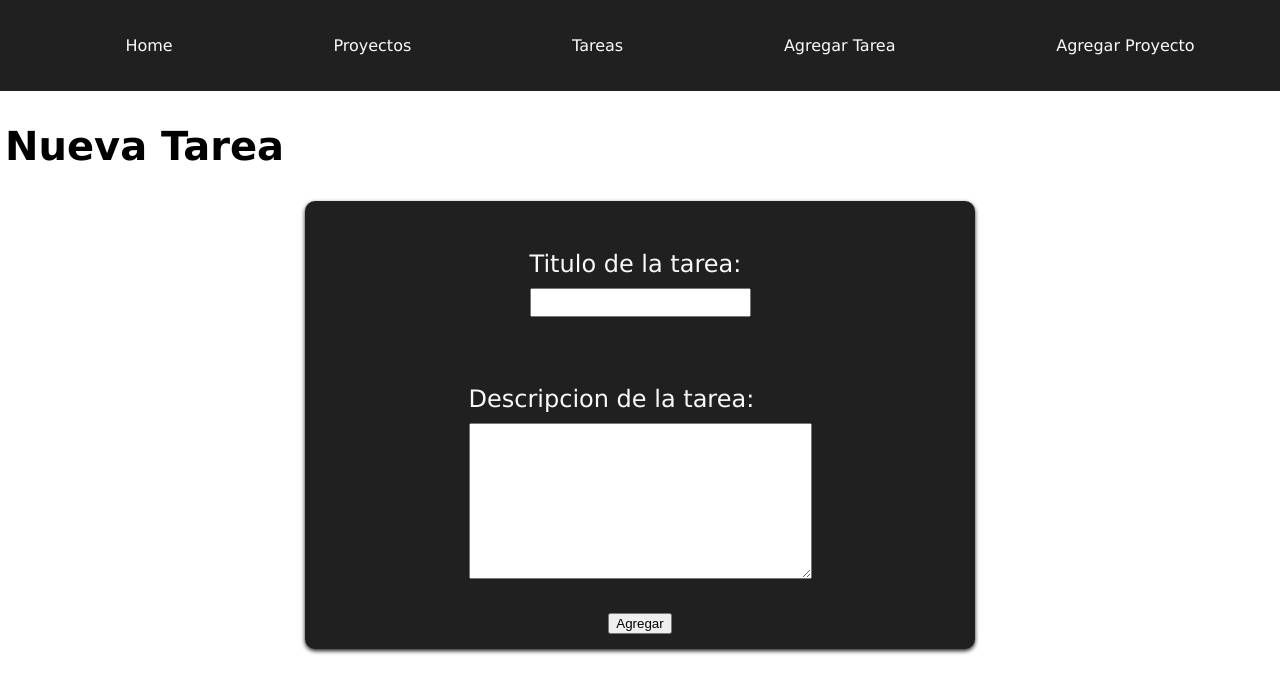
After one commit to Lisandrocba/ProyectoUnoPython, a Django app: page /newtask/ in a window 1280 px wide. The commit adds this page. Shown: the top 693 px of the page. Run offline with Django 5.2, Linux system fonts and the light colour scheme.

Commit message:
creando carga de proyectos y modificacion de rutas a traves de prop name

```diff
--- /dev/null
+++ b/myapp/forms.py
@@ -0,0 +1,8 @@
+from django import forms
+
+class formNewTask(forms.Form):
+    title = forms.CharField(label='Titulo de la tarea', max_length=200)
+    description = forms.CharField(label='Descripcion de la tarea' , widget=forms.Textarea)
+
+class formNewProject(forms.Form):
+    name = forms.CharField(label='Titulo del proyecto', max_length=200)
--- /dev/null
+++ b/myapp/templates/layouts/navBar.html
@@ -0,0 +1,57 @@
+<nav class="navegacion">
+    <ul class="ul">
+        <li>
+            <a href="{% url 'home' %}">Home</a>
+        </li>
+        <li>
+            <a href="{% url 'projects' %}">Proyectos</a>
+        </li>
+        <li >
+            <a href="{% url 'tasks' %}">Tareas</a>
+        </li>
+        <li >
+            <a href="{% url 'new_task' %}">Agregar Tarea</a>
+        </li>
+        <li >
+            <a href="{% url 'new_project' %}">Agregar Proyecto</a>
+        </li>
+    </ul>
+</nav>
+
+    {% block content %}
+    {% endblock %}
+
+    <style>
+        h1{
+            font-family: 'Lucida Sans', 'Lucida Sans Regular', 'Lucida Grande', 'Lucida Sans Unicode', Geneva, Verdana, sans-serif;
+            font-size: 2.5rem;
+            padding: 5px;
+        }
+        body{
+            margin: 0;
+        }
+        .navegacion{
+            background-color: #202020;
+            margin: 0;
+            padding: 20px 5px
+        }
+        .ul{
+            display: flex;
+            flex-direction: row;
+            justify-content: space-around;
+            align-items: center;
+            list-style: none;
+            cursor: pointer;
+        }
+        a{
+            text-decoration: none;
+            color: #fafafa;
+            cursor: pointer;
+            font-family: 'Lucida Sans', 'Lucida Sans Regular', 'Lucida Grande', 'Lucida Sans Unicode', Geneva, Verdana, sans-serif;
+        }
+        a:hover{
+            cursor: pointer;
+        }
+    </style>
+</body>
+</html>
--- /dev/null
+++ b/myapp/templates/newTask.html
@@ -0,0 +1,58 @@
+<!DOCTYPE html>
+<html lang="en">
+<head>
+    <meta charset="UTF-8">
+    <meta name="viewport" content="width=device-width, initial-scale=1.0">
+    <title>Nueva tarea</title>
+</head>
+<body>
+    {% extends 'layouts/navBar.html' %}
+
+    {% block content %}
+        <h1>Nueva Tarea</h1>
+        <div class="formNweTask">
+            <form method="POST">
+                {% csrf_token %}
+                {{form.as_p}}
+                <button>Agregar</button>
+            </form>
+        </div>
+
+        <style>
+            form{
+                display: flex;
+                flex-direction: column;
+                justify-content: center;
+                align-items: center;
+                width: 50vw;
+                background: #202020;
+                padding: 15px;
+                border-radius: 10px;
+                box-shadow: 0 2px 4px #202020;
+                color: #fafafa;
+                font-family: 'Lucida Sans', 'Lucida Sans Regular', 'Lucida Grande', 'Lucida Sans Unicode', Geneva, Verdana, sans-serif;
+                font-size: 1.5rem;
+            }
+            form p{
+                display: flex;
+                flex-direction: column;
+                justify-content: start;
+                align-items: start;
+                padding: 10px 0;
+            }
+            label {
+                margin-bottom: 10px;
+            }
+            input{
+                padding: 5px 20px;
+            }
+            .formNweTask{
+                display: flex;
+                flex-direction: column;
+                justify-content: center;
+                align-items: center;
+            }
+        </style>
+    {% endblock %}
+</body>
+</html>
--- a/myapp/urls.py
+++ b/myapp/urls.py
@@ -3,9 +3,10 @@ from . import views
 
 
 urlpatterns = [
-    path('', views.home),
-    path('about/', views.about),
-    path('home/<str:username>', views.hello),
-    path('projects', views.project),
-    path('task/', views.task),
+    path('', views.home, name='home'),
+    path('about/', views.about, name='about'),
+    path('projects', views.project, name='projects'),
+    path('task/', views.task, name='tasks'),
+    path('newtask/', views.newTask, name='new_task'),
+    path('newproject/', views.newProject, name='new_project'),
 ]
--- a/myapp/views.py
+++ b/myapp/views.py
@@ -1,6 +1,7 @@
-from django.shortcuts import get_object_or_404, render
-from django.http import HttpResponse, JsonResponse
+from django.shortcuts import render, redirect
+from django.http import HttpResponse
 from .models import Project, Task
+from .forms import formNewTask, formNewProject
 
 # Create your views here.
 def home(request):
@@ -23,3 +24,21 @@ def project(request):
     return render(request, 'project.html', {
         'projects' : projects
     })
+
+def newTask(request):
+    if request.method == 'POST':
+        Task.objects.create(title=request.POST['title'], description=request.POST['description'], project_id = 2)
+        return redirect('tasks')
+    else:
+        return render(request, 'newTask.html', {
+            'form': formNewTask()
+        })
+
+def newProject(request):
+    if request.method == 'POST':
+        Project.objects.create(name=request.POST['name'])
+        return redirect('projects')
+    else:
+        return render(request, 'newTask.html', {
+            'form': formNewProject,
+        })
```
Also changed, not shown: myapp/templates/index.html (+6 -1 lines), myapp/templates/newProject.html (added, +58 -0 lines), myapp/templates/project.html (+57 -5 lines), myapp/templates/task.html (+31 -3 lines), db.sqlite3.
